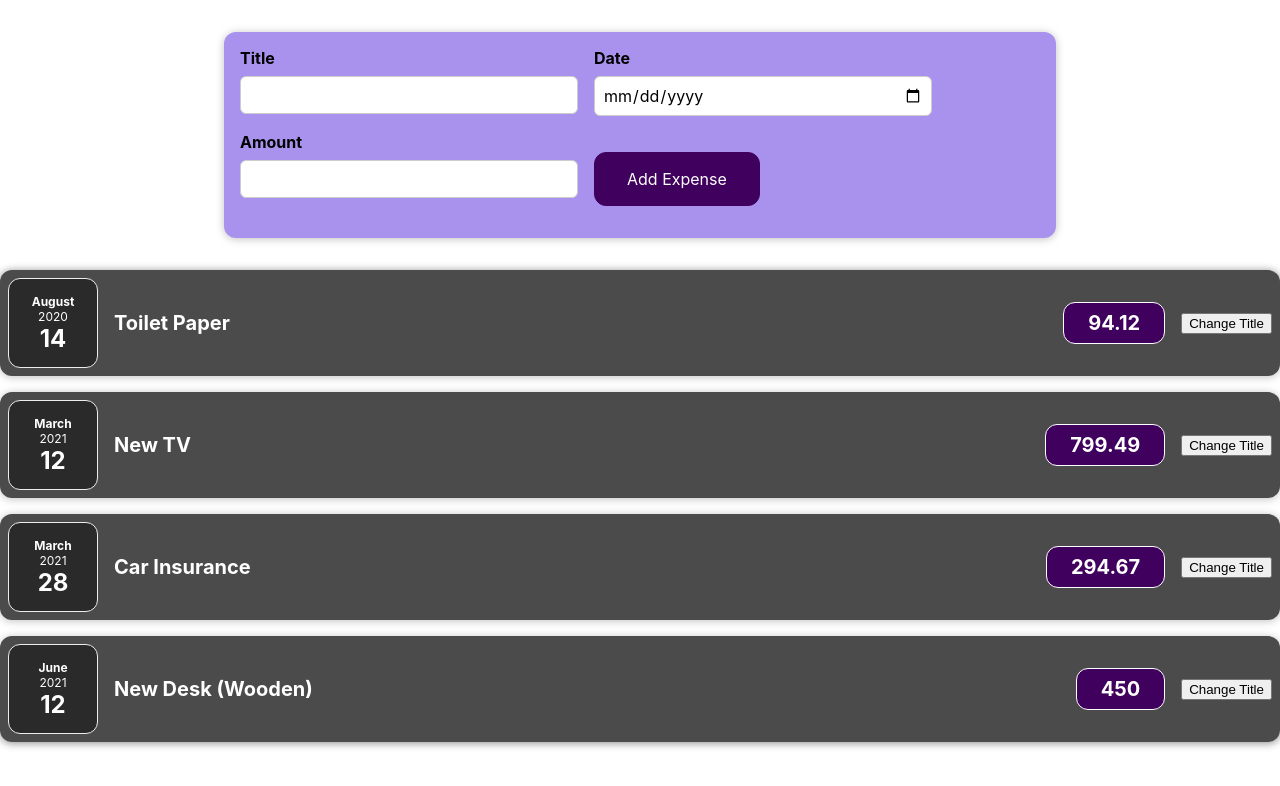
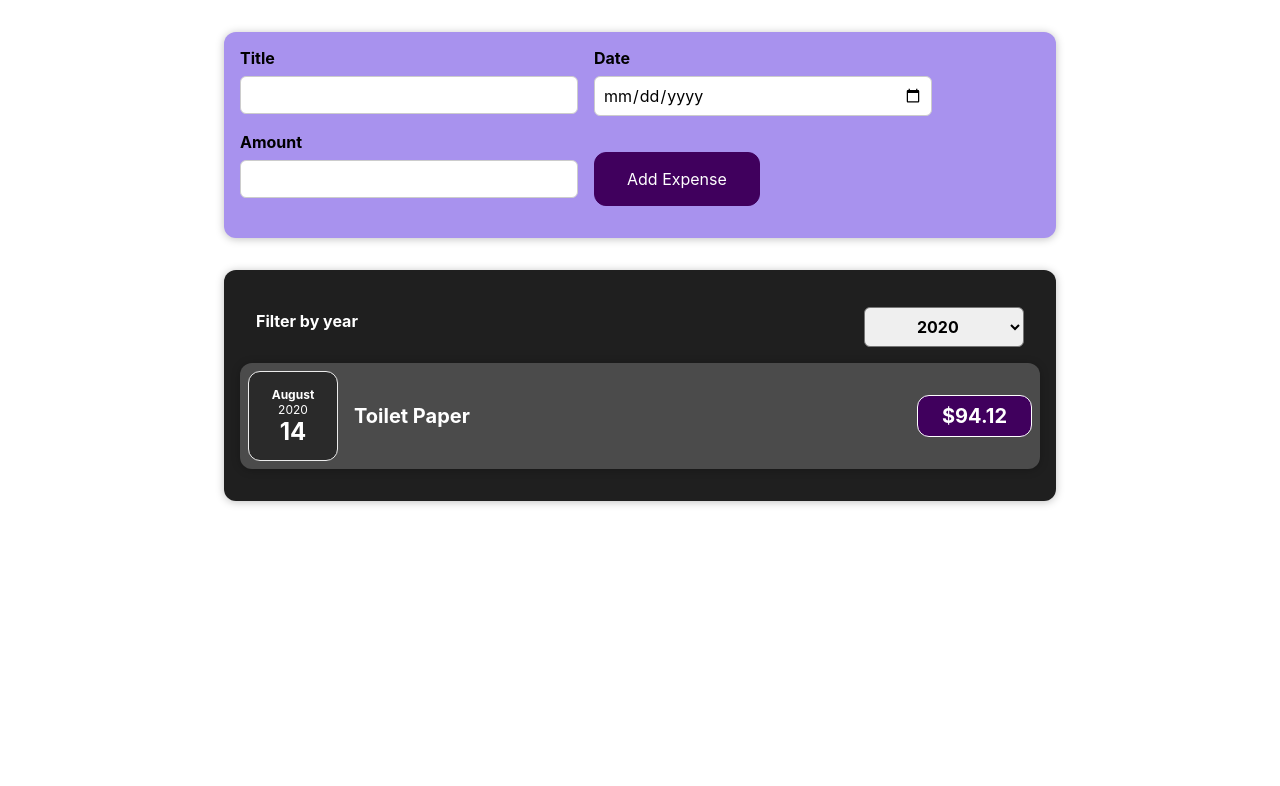
Before and after one commit to mohitshaw01/React-project1_expenseTracker, a React (Create React App) app: page / in a window 1280 px wide. Shown: the top 786 px of the page. Built offline with nearby package versions, Linux system fonts and the light colour scheme.

Commit message:
seventh commit

```diff
--- a/src/App.css
+++ /dev/null
@@ -1,38 +0,0 @@
-.App {
-  text-align: center;
-}
-
-.App-logo {
-  height: 40vmin;
-  pointer-events: none;
-}
-
-@media (prefers-reduced-motion: no-preference) {
-  .App-logo {
-    animation: App-logo-spin infinite 20s linear;
-  }
-}
-
-.App-header {
-  background-color: #282c34;
-  min-height: 100vh;
-  display: flex;
-  flex-direction: column;
-  align-items: center;
-  justify-content: center;
-  font-size: calc(10px + 2vmin);
-  color: white;
-}
-
-.App-link {
-  color: #61dafb;
-}
-
-@keyframes App-logo-spin {
-  from {
-    transform: rotate(0deg);
-  }
-  to {
-    transform: rotate(360deg);
-  }
-}
--- a/src/App.js
+++ b/src/App.js
@@ -1,9 +1,8 @@
-import React from "react";
-import "./App.css";
+import React, { useState } from "react";
 import Expenses from "./Components/Expenses/Expenses";
 import NewExpense from "./Components/NewExpense/NewExpense";
-function App() {
-  const expenses = [
+
+const DUMMY_EXPENSES = [
   {
     id: "e1",
     title: "Toilet Paper",
@@ -24,12 +23,20 @@
     date: new Date(2021, 5, 12),
   },
 ];
+
+function App() {
+  const [expenses, setExpenses] = useState(DUMMY_EXPENSES);
+
+  const addExpenseHandler = (expense) => {
+    setExpenses((prevExpenses) => {
+      return [expense, ...prevExpenses];
+    });
+  };
+
   return (
     <div>
-      <div>
-        <NewExpense />
+      <NewExpense onAddExpense={addExpenseHandler} />
       <Expenses items={expenses} />
-      </div>
     </div>
   );
 }
--- /dev/null
+++ b/src/Components/Expenses/ExpenseFilter.css
@@ -0,0 +1,25 @@
+.expenses-filter {
+  color: white;
+  padding: 0 1rem;
+}
+
+.expenses-filter__control {
+  display: flex;
+  width: 100%;
+  align-items: center;
+  justify-content: space-between;
+  margin: 1rem 0;
+}
+
+.expenses-filter label {
+  font-weight: bold;
+  margin-bottom: 0.5rem;
+}
+
+.expenses-filter select {
+  font: inherit;
+  padding: 0.5rem 3rem;
+  font-weight: bold;
+  border-radius: 6px;
+  margin-top: 5px;
+}
--- /dev/null
+++ b/src/Components/Expenses/ExpenseFilter.js
@@ -0,0 +1,25 @@
+import React from "react";
+
+import "./ExpenseFilter.css";
+
+const ExpenseFilter = (props) => {
+  const dropdownChangeHandler = (event) => {
+    props.onChangeFilter(event.target.value);
+  };
+
+  return (
+    <div className="expenses-filter">
+      <div className="expenses-filter__control">
+        <label>Filter by year</label>
+        <select value={props.selected} onChange={dropdownChangeHandler}>
+          <option value="2022">2022</option>
+          <option value="2021">2021</option>
+          <option value="2020">2020</option>
+          <option value="2019">2019</option>
+        </select>
+      </div>
+    </div>
+  );
+};
+
+export default ExpenseFilter;
--- a/src/Components/Expenses/Expense_Item.js
+++ b/src/Components/Expenses/Expense_Item.js
@@ -1,24 +1,15 @@
 import React from "react";
 import "./Expense_Item.css";
 import Expense_Date from "./Expense_Date";
-import Card from "../Card";
-import { useState } from "react";
-
+import Card from "../UI/Card";
 function Expense_Item(props) {
-  const [initial_state, set_initial_state] = useState(props.title);
-
-  const changeTitle = () => {
-    set_initial_state("clicked");
-  };
-
   return (
     // This is the item component that will be used to display the expense items
     <Card className="expense-item">
       <Expense_Date date={props.date} />
       <div className="expense-item__description">
-        <h2>{initial_state}</h2>
-        <div className="expense-item__price ">{props.amount}</div>
-        <button onClick={changeTitle}>Change Title</button>
+        <h2>{props.title}</h2>
+        <div className="expense-item__price ">${props.amount}</div>
       </div>
     </Card>
   );
--- a/src/Components/Expenses/Expenses.css
+++ b/src/Components/Expenses/Expenses.css
@@ -7,3 +7,6 @@
   border-radius: 12px;
   box-shadow: 0 1px 8px rgba(0, 0, 0, 0.25);
 }
+.expenseContent {
+  color: white;
+}
--- a/src/Components/Expenses/Expenses.js
+++ b/src/Components/Expenses/Expenses.js
@@ -1,31 +1,63 @@
-import React from "react";
+import React, { useState } from "react";
 import Expense_Item from "./Expense_Item";
-import Card from "../Card";
+import ExpenseFilter from "./ExpenseFilter";
+import Card from "../UI/Card";
+import "./Expenses.css";
 function Expenses(props) {
+  const [filteredYear, setFilteredYear] = useState("2020");
+
+  const filterChangeHandler = (selectedYear) => {
+    setFilteredYear(selectedYear);
+  };
+
+  const filteredExpenses = props.items.filter((expense) => {
+    return expense.date.getFullYear().toString() === filteredYear;
+  });
+
+  let expensesContent = <p className="expenseContent"> No Data Found </p>;
+  if (filteredExpenses.length > 0) {
+    expensesContent = filteredExpenses.map((expense) => (
+      <Expense_Item
+        key={expense.id}
+        title={expense.title}
+        amount={expense.amount}
+        date={expense.date}
+      />
+    ));
+  }
+
   return (
-    <Card className="expenses">
-      <Expense_Item
-        title={props.items[0].title}
-        amount={props.items[0].amount}
-        date={props.items[0].date}
-      />
-      <Expense_Item
-        title={props.items[1].title}
-        amount={props.items[1].amount}
-        date={props.items[1].date}
-      />
-      <Expense_Item
-        title={props.items[2].title}
-        amount={props.items[2].amount}
-        date={props.items[2].date}
-      />
-      <Expense_Item
-        title={props.items[3].title}
-        amount={props.items[3].amount}
-        date={props.items[3].date}
-      />
-    </Card>
+    <div>
+      <Card className="expenses">
+        <ExpenseFilter
+          selected={filteredYear}
+          onChangeFilter={filterChangeHandler}
+        />
+        {expensesContent}
+      </Card>
+    </div>
   );
 }
 
 export default Expenses;
+
+//  {/* <Expense_Item
+//           title={props.items[0].title}
+//           amount={props.items[0].amount}
+//           date={props.items[0].date}
+//         />
+//         <Expense_Item
+//           title={props.items[1].title}
+//           amount={props.items[1].amount}
+//           date={props.items[1].date}
+//         />
+//         <Expense_Item
+//           title={props.items[2].title}
+//           amount={props.items[2].amount}
+//           date={props.items[2].date}
+//         />
+//         <Expense_Item
+//           title={props.items[3].title}
+//           amount={props.items[3].amount}
+//           date={props.items[3].date}
+//         /> */}
--- a/src/Components/NewExpense/ExpenseForm.js
+++ b/src/Components/NewExpense/ExpenseForm.js
@@ -2,7 +2,7 @@
 import "./ExpenseForm.css";
 import { useState } from "react";
 
-function ExpenseForm() {
+function ExpenseForm(props) {
   const [enteredTitle, setEnteredTitle] = useState("");
   const [enteredAmount, setEnteredAmount] = useState("");
   const [enteredDate, setEnteredDate] = useState("");
@@ -21,10 +21,10 @@
     // console.log(enteredTitle, enteredAmount, enteredDate);
     const expenseData = {
       title: enteredTitle,
-      amount: enteredAmount,
-      date: enteredDate,
+      amount: +enteredAmount,
+      date: new Date(enteredDate),
     };
-    console.log(expenseData);
+    props.onSaveExpenseData(expenseData);
     setEnteredAmount("");
     setEnteredTitle("");
     setEnteredDate("");
--- a/src/Components/NewExpense/NewExpense.js
+++ b/src/Components/NewExpense/NewExpense.js
@@ -1,10 +1,18 @@
 import React from "react";
 import ExpenseForm from "./ExpenseForm";
 import "./NewExpense.css";
-function NewExpense() {
+function NewExpense(props) {
+  const saveExpenseDataHandler = (enteredExpenseData) => {
+    const expenseData = {
+      ...enteredExpenseData,
+      id: Math.random().toString(),
+    };
+    props.onAddExpense(expenseData);
+  };
+
   return (
     <div className="new-expense">
-      <ExpenseForm onSaveExpenseDate />
+      <ExpenseForm onSaveExpenseData={saveExpenseDataHandler} />
     </div>
   );
 }
--- a/src/Components/Card.js
+++ b/src/Components/UI/Card.js
@@ -1,3 +1,4 @@
+import React from "react";
 import "./Card.css";
 
 function Card(props) {
```
Also changed, not shown: src/Components/UI/Card.css (renamed from src/Components/Card.css). Lines whose indentation alone changed are shown as unchanged.
